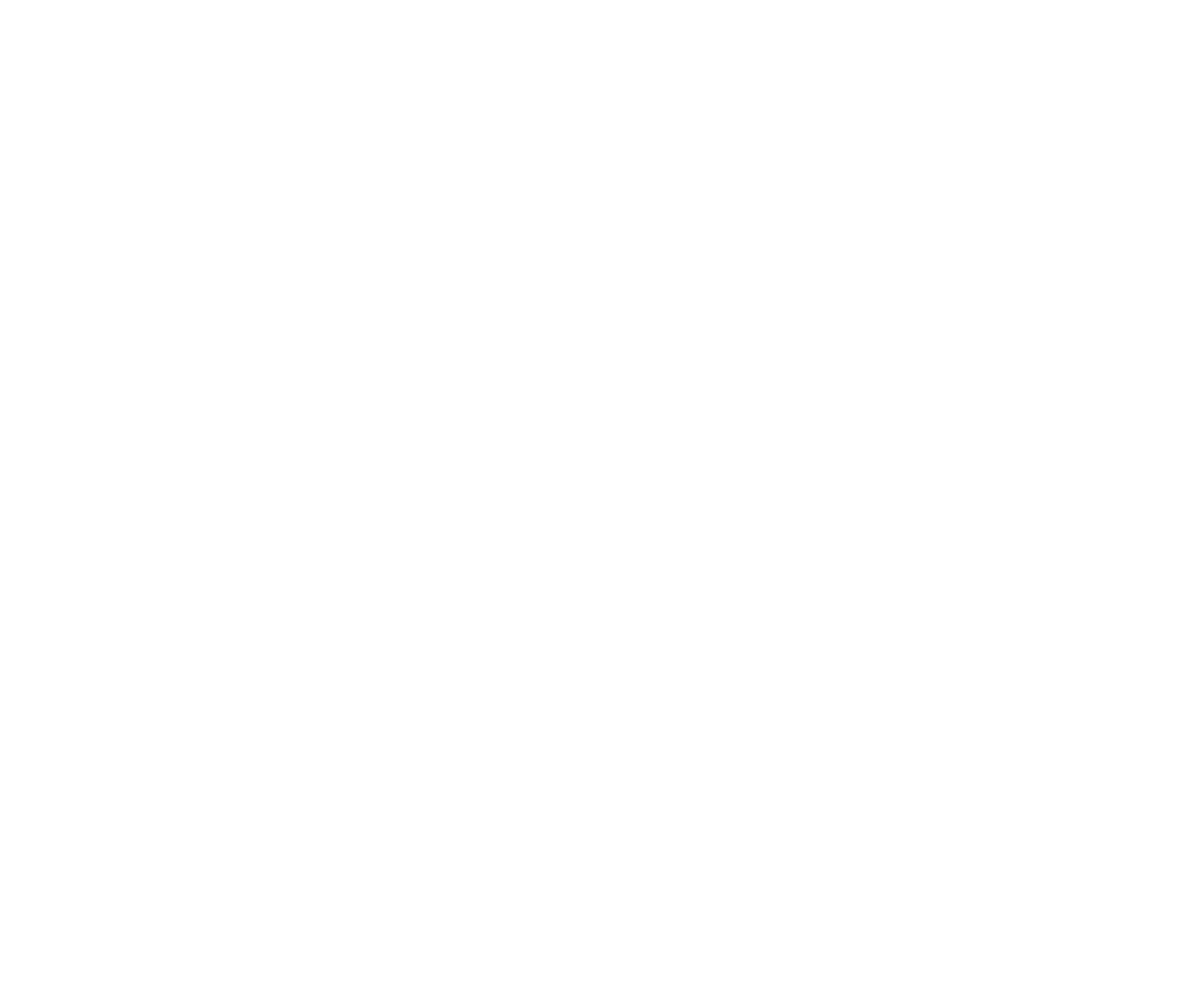
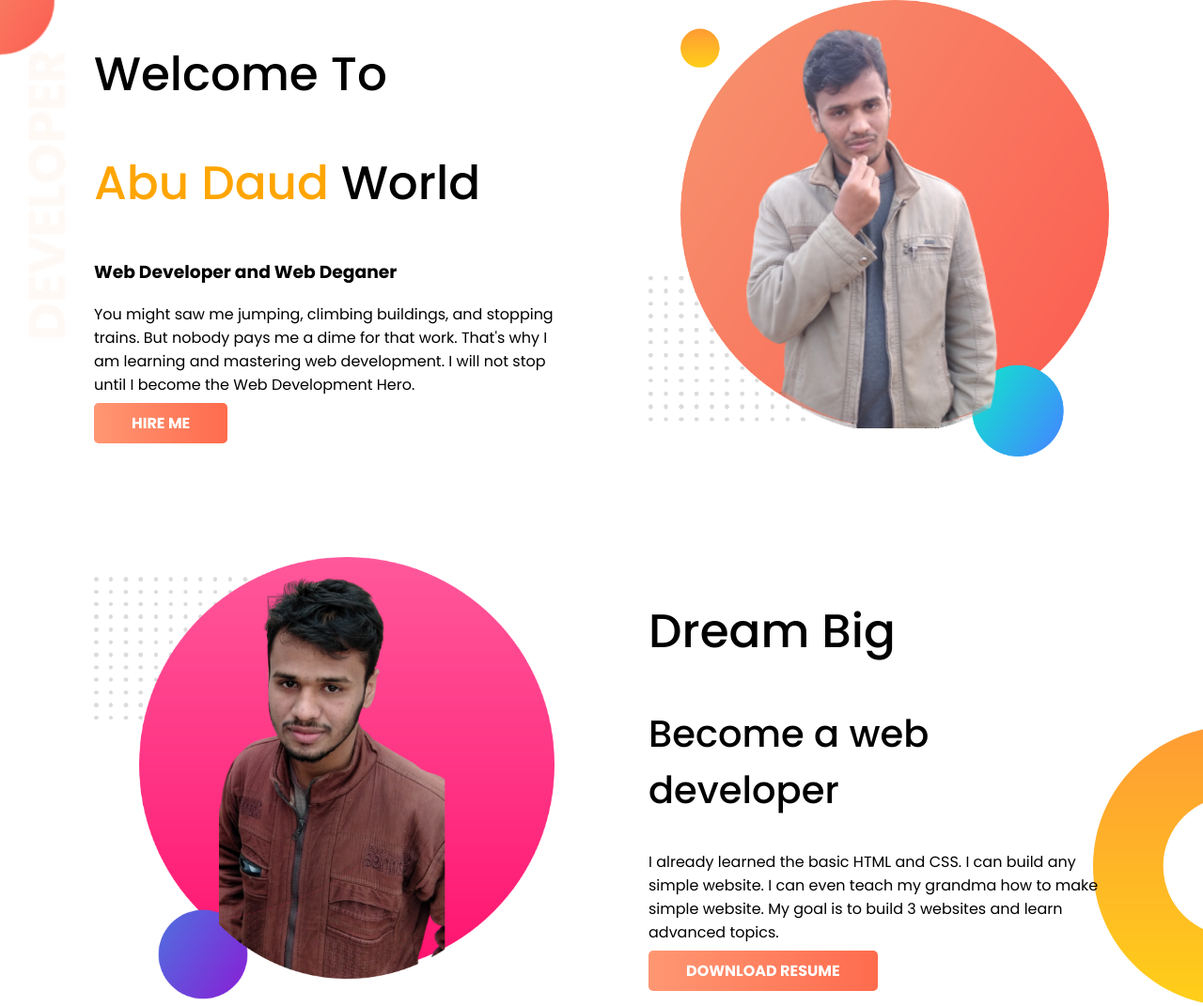
Before and after one commit to abudaudhossain/portfolio-website, a plain HTML site: page index.html in a window 1280 px wide. Shown: the whole page at 94% size. Before the commit the page ends 800 px from the top, so only its background shows below. Drawn offline with Linux system fonts and the light colour scheme.

Commit message:
Dream section is complete now

```diff
--- a/index.html
+++ b/index.html
@@ -9,8 +9,40 @@
     <link rel="preconnect" href="https://fonts.gstatic.com" crossorigin>
     <link href="https://fonts.googleapis.com/css2?family=Poppins:wght@400;500;700&display=swap" rel="stylesheet">
     <link rel="stylesheet" href="style.css">
+
 </head>
 <body>
+    <section id="top-header" class="flexible pl pr">
+        <div class="half-width pr">
+            <h1>Welcome To</h1>
+            <h1><span class="orange">Abu Daud </span> World</h1>
+            <h3>Web Developer and Web Deganer</h3>
+            <p>You might saw me jumping, climbing buildings, and stopping trains. But nobody pays me a dime for that work. That's why I am learning and mastering web development. I will not stop until I become the Web Development Hero.</p>
+            <a class="linkBtn" href="http://" target="_blank" rel="noopener noreferrer">HIRE ME</a>
+        </div>
+        <div class="half-width">
+            <img src="./img/my-bg.png" alt="" srcset="">
+        </div>
+    </section>
+
+    <section id="dream-big" class="flexible pl pr mt">
+        <div class="half-width pr"">
+            <img src="./img/my-bg2.png" alt="" srcset="">
+        </div>
+        <div class="half-width ">
+            <h1>Dream Big</h1>
+            <h2>Become a web developer</h2>
+
+            <p>I already learned the basic HTML and CSS. I can build any simple website. I can even teach my grandma how to make simple website. My goal is to build 3 websites and learn advanced topics.</p>
+            <a class="linkBtn" href="http://" target="_blank" rel="noopener noreferrer">DOWNLOAD RESUME</a>
+        </div>
+
+
+
+
+
+    </section>
+
 
 </body>
 </html>
--- a/style.css
+++ b/style.css
@@ -0,0 +1,67 @@
+body{
+    font-family: 'Poppins', sans-serif;
+    margin: 0;
+    padding: 0;
+}
+
+.flexible{
+    display: flex;
+}
+.half-width{
+    width:50%;
+}
+.ml{
+    margin-left: 200px;
+}
+.mr{
+    margin-right: 100px;
+}
+.mt{
+    margin-top: 100px;
+}
+.pl{
+    padding-left: 100px;
+}
+.pr{
+    padding-right: 100px;
+}
+.pt{
+    padding-top: 100px;
+}
+.pb{
+    padding-bottom: 100px;
+}
+
+h1{
+    font-size: 50px;
+    font-weight: 500;
+}
+h2{
+    font-size: 40px;
+    font-weight:500;
+}
+img{
+    width: 100%;
+
+}
+.orange{
+    color:orange;
+}
+
+#top-header{
+    background: url(./img/top-banner.png);
+    background-repeat: no-repeat;
+}
+.linkBtn{
+    text-decoration: none;
+    background:linear-gradient(to right, #FF9773,#FF6B4D);
+    padding: 10px 40px;
+    border-radius: 5px;
+    color:white;
+    font-weight: 700;
+}
+#dream-big{
+    background-image: url(./img/dream-bg.png);
+    background-repeat: no-repeat;
+    background-position: right bottom;
+}
```
Also changed, not shown: img/top-banner.png (added).
